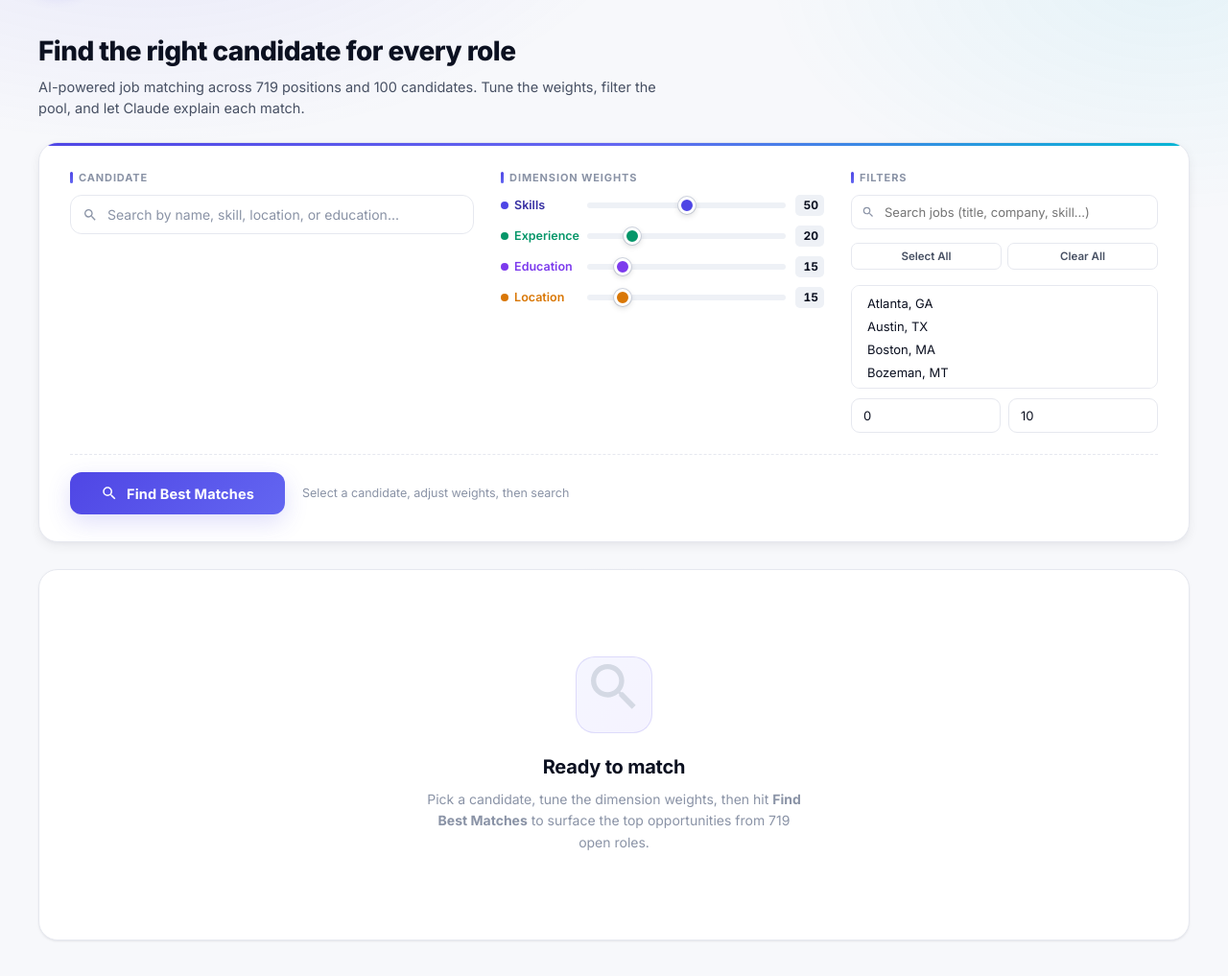
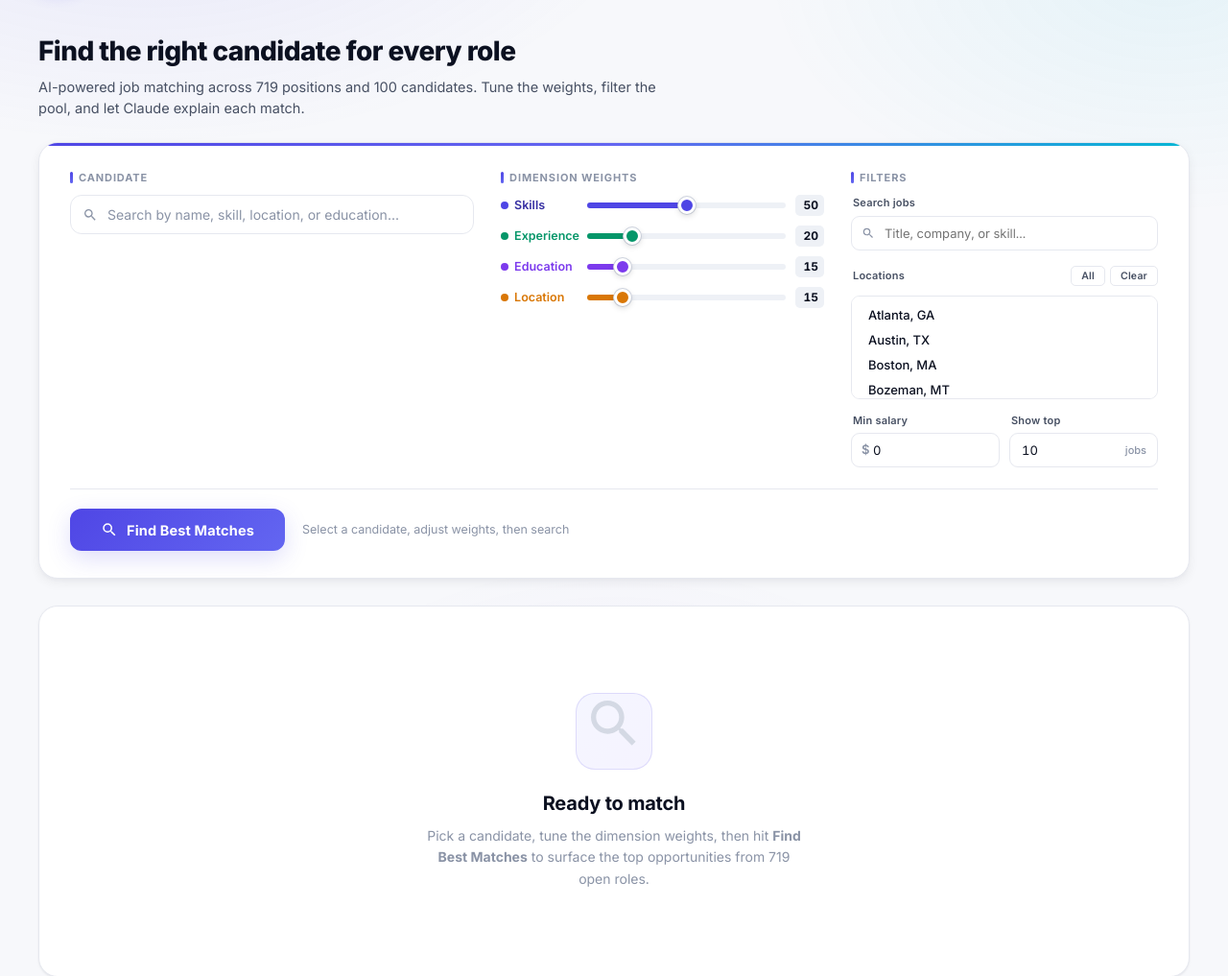
Before and after one commit to fayazpainda/job-matching, a Flask app: page / in a window 1280 px wide. Shown: the part 68-1085 px from the top of the page at 96% size. Before the commit the page ends 1049 px from the top, so only its background shows below. Run offline with Flask 3, Linux system fonts and the light colour scheme.

Commit message:
Polish filter inputs and sliders
- Label every filter input visibly (Search jobs, Locations, Min salary,
  Show top) instead of relying on tooltips.
- Add a $ prefix to the min-salary input and a 'jobs' suffix to the
  result-count input.
- Group 'All / Clear' as compact pill buttons inline with the Locations
  label; selected locations are highlighted in indigo.
- Sliders now show a colored filled track from 0 up to the current
  value, with matching thumb shadows.
- Tidy the bottom action bar and remove a duplicate CSS rule.

```diff
--- a/templates/index.html
+++ b/templates/index.html
@@ -217,7 +217,7 @@ nav{
 .slider-name.c-amber::before{background:var(--amber)}
 input[type=range]{
   flex:1;-webkit-appearance:none;height:6px;border-radius:4px;
-  background:var(--bg2);outline:none;cursor:pointer;transition:background .2s;
+  outline:none;cursor:pointer;transition:background .2s;
 }
 input[type=range]::-webkit-slider-thumb{
   -webkit-appearance:none;width:18px;height:18px;border-radius:50%;
@@ -226,10 +226,14 @@ input[type=range]::-webkit-slider-thumb{
   cursor:pointer;transition:transform .15s;
 }
 input[type=range]::-webkit-slider-thumb:hover{transform:scale(1.15)}
-.s-blue::-webkit-slider-thumb{background:var(--primary)}
-.s-green::-webkit-slider-thumb{background:var(--green)}
-.s-purple::-webkit-slider-thumb{background:var(--violet)}
-.s-amber::-webkit-slider-thumb{background:var(--amber)}
+.s-blue{background:linear-gradient(90deg,var(--primary) 0%,var(--primary) var(--p,50%),var(--bg2) var(--p,50%),var(--bg2) 100%)}
+.s-green{background:linear-gradient(90deg,var(--green) 0%,var(--green) var(--p,20%),var(--bg2) var(--p,20%),var(--bg2) 100%)}
+.s-purple{background:linear-gradient(90deg,var(--violet) 0%,var(--violet) var(--p,15%),var(--bg2) var(--p,15%),var(--bg2) 100%)}
+.s-amber{background:linear-gradient(90deg,var(--amber) 0%,var(--amber) var(--p,15%),var(--bg2) var(--p,15%),var(--bg2) 100%)}
+.s-blue::-webkit-slider-thumb{background:var(--primary);box-shadow:0 2px 6px rgba(79,70,229,.4),0 0 0 1px var(--primary)}
+.s-green::-webkit-slider-thumb{background:var(--green);box-shadow:0 2px 6px rgba(5,150,105,.4),0 0 0 1px var(--green)}
+.s-purple::-webkit-slider-thumb{background:var(--violet);box-shadow:0 2px 6px rgba(124,58,237,.4),0 0 0 1px var(--violet)}
+.s-amber::-webkit-slider-thumb{background:var(--amber);box-shadow:0 2px 6px rgba(217,119,6,.4),0 0 0 1px var(--amber)}
 .slider-val{
   font-size:12px;font-weight:700;width:30px;text-align:right;
   font-variant-numeric:tabular-nums;color:var(--text);
@@ -237,26 +241,56 @@ input[type=range]::-webkit-slider-thumb:hover{transform:scale(1.15)}
 }
 
 /* Filter selects */
-.filter-stack{display:flex;flex-direction:column;gap:10px}
+.filter-stack{display:flex;flex-direction:column;gap:12px}
 .filter-input{
   width:100%;padding:9px 12px;
   border:1.5px solid var(--border);border-radius:9px;
-  font-size:13px;font-family:inherit;
+  font-size:13px;font-family:inherit;font-variant-numeric:tabular-nums;
   background:var(--surface);color:var(--text);
   transition:all .18s ease;
 }
 .filter-input:hover{border-color:var(--border2)}
 .filter-input:focus{outline:none;border-color:var(--primary);box-shadow:var(--ring)}
+.filter-input::-webkit-outer-spin-button,
+.filter-input::-webkit-inner-spin-button{-webkit-appearance:none;margin:0}
+.filter-input[type=number]{-moz-appearance:textfield;appearance:textfield}
 select.filter-input[multiple]{height:108px;padding:6px 8px}
-select.filter-input[multiple] option{padding:4px 8px;border-radius:5px}
+select.filter-input[multiple] option{padding:5px 9px;border-radius:5px;font-weight:500}
+select.filter-input[multiple] option:checked{
+  background:var(--primary-soft) linear-gradient(0deg,var(--primary-soft),var(--primary-soft));
+  color:var(--primary-deep);font-weight:600;
+}
 .loc-btn{
-  flex:1;padding:6px 0;
-  border:1.5px solid var(--border);border-radius:7px;
+  padding:3px 10px;
+  border:1px solid var(--border);border-radius:5px;
   background:var(--surface);color:var(--text2);
-  font-size:11.5px;font-weight:600;font-family:inherit;cursor:pointer;
-  transition:all .15s;
+  font-size:10.5px;font-weight:600;font-family:inherit;cursor:pointer;
+  transition:all .15s;letter-spacing:.02em;
 }
 .loc-btn:hover{border-color:var(--primary);color:var(--primary);background:var(--primary-tint)}
+.loc-header{display:flex;align-items:center;justify-content:space-between;margin-bottom:5px}
+.loc-actions{display:flex;gap:5px}
+
+/* Mini labeled fields */
+.mini-grid{display:grid;grid-template-columns:1fr 1fr;gap:10px;margin-top:2px}
+.mini-field{display:flex;flex-direction:column;gap:5px}
+.mini-label{
+  font-size:11px;font-weight:600;color:var(--text2);
+  letter-spacing:.02em;padding-left:2px;
+  display:flex;align-items:center;gap:5px;
+}
+.input-prefix,.input-suffix{position:relative;display:flex;align-items:center}
+.input-prefix .prefix{
+  position:absolute;left:11px;top:50%;transform:translateY(-50%);
+  font-size:13px;font-weight:600;color:var(--text3);pointer-events:none;
+  z-index:1;
+}
+.input-prefix .filter-input{padding-left:22px}
+.input-suffix .suffix{
+  position:absolute;right:12px;top:50%;transform:translateY(-50%);
+  font-size:11px;font-weight:500;color:var(--text3);pointer-events:none;
+}
+.input-suffix .filter-input{padding-right:42px}
 
 /* Job search */
 .job-search-wrap{position:relative;margin-bottom:4px}
@@ -277,8 +311,11 @@ select.filter-input[multiple] option{padding:4px 8px;border-radius:5px}
 .job-clear.show{display:flex}
 
 /* GO BUTTON */
-.controls-bottom{display:flex;align-items:center;gap:18px;padding-top:6px;border-top:1px dashed var(--border)}
-.controls-bottom{padding-top:18px}
+.controls-bottom{
+  display:flex;align-items:center;gap:18px;
+  padding-top:20px;margin-top:6px;
+  border-top:1px solid var(--border);
+}
 .go-btn{
   padding:13px 32px;border:none;border-radius:var(--radius);
   background:linear-gradient(135deg,var(--primary) 0%,var(--primary-2) 100%);
@@ -585,23 +622,43 @@ tbody tr:last-child td{border-bottom:none}
       <div class="ctrl-filters">
         <div class="ctrl-label">Filters</div>
         <div class="filter-stack">
+          <div class="mini-field">
+            <label class="mini-label" for="fQuery">Search jobs</label>
             <div class="job-search-wrap">
               <svg class="job-search-icon" viewBox="0 0 24 24"><path d="M15.5 14h-.79l-.28-.27A6.471 6.471 0 0016 9.5 6.5 6.5 0 109.5 16c1.61 0 3.09-.59 4.23-1.57l.27.28v.79l5 4.99L20.49 19l-4.99-5zm-6 0C7.01 14 5 11.99 5 9.5S7.01 5 9.5 5 14 7.01 14 9.5 11.99 14 9.5 14z"/></svg>
-            <input class="filter-input job-search" type="text" id="fQuery" placeholder="Search jobs (title, company, skill...)" autocomplete="off">
+              <input class="filter-input job-search" type="text" id="fQuery" placeholder="Title, company, or skill..." autocomplete="off">
               <button type="button" class="job-clear" id="fQueryClear" onclick="clearJobQuery()" title="Clear">&times;</button>
             </div>
-          <div style="display:flex;gap:6px;margin-bottom:6px">
-            <button class="loc-btn" onclick="selectAllLocs()">Select All</button>
-            <button class="loc-btn" onclick="clearAllLocs()">Clear All</button>
+          </div>
+          <div class="mini-field">
+            <div class="loc-header">
+              <label class="mini-label" for="fLoc">Locations</label>
+              <div class="loc-actions">
+                <button class="loc-btn" onclick="selectAllLocs()">All</button>
+                <button class="loc-btn" onclick="clearAllLocs()">Clear</button>
+              </div>
             </div>
             <select class="filter-input" id="fLoc" multiple title="Hold Ctrl/Cmd to multi-select">
               {% for loc in locations %}
               <option value="{{loc}}">{{loc}}</option>
               {% endfor %}
             </select>
-          <div style="display:flex;gap:8px">
-            <input class="filter-input" type="number" id="fSal" value="0" min="0" step="10000" placeholder="Min salary" title="Minimum salary">
-            <input class="filter-input" type="number" id="fTop" value="10" min="3" max="30" title="Number of results">
+          </div>
+          <div class="mini-grid">
+            <div class="mini-field">
+              <label class="mini-label" for="fSal">Min salary</label>
+              <div class="input-prefix">
+                <span class="prefix">$</span>
+                <input class="filter-input pl-22" type="number" id="fSal" value="0" min="0" step="10000" placeholder="0">
+              </div>
+            </div>
+            <div class="mini-field">
+              <label class="mini-label" for="fTop">Show top</label>
+              <div class="input-suffix">
+                <input class="filter-input" type="number" id="fTop" value="10" min="3" max="30">
+                <span class="suffix">jobs</span>
+              </div>
+            </div>
           </div>
         </div>
       </div>
@@ -791,9 +848,12 @@ function clearAllLocs() {
 
 function updW() {
   ['Sk','Ex','Ed','Lo'].forEach(k => {
-    document.getElementById('v'+k).textContent = document.getElementById('w'+k).value;
+    const el = document.getElementById('w'+k);
+    document.getElementById('v'+k).textContent = el.value;
+    el.style.setProperty('--p', el.value + '%');
   });
 }
+document.addEventListener('DOMContentLoaded', updW);
 
 function scoreColor(s) {
   if (s >= 80) return 'var(--green)';
```
Lines whose indentation alone changed are shown as unchanged.
